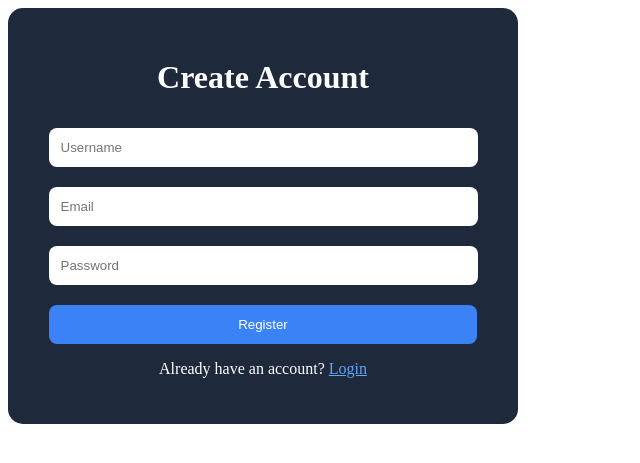
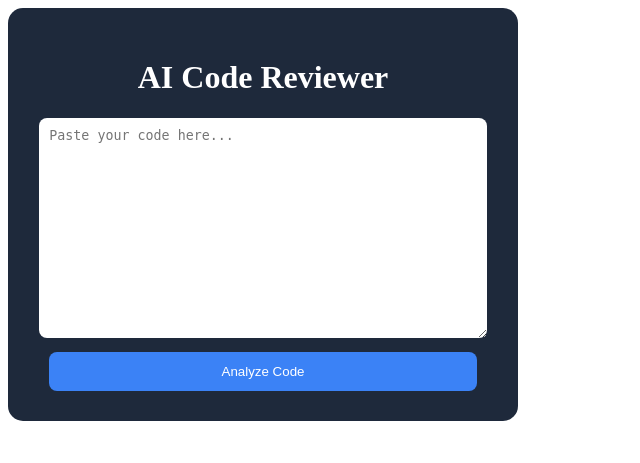
Before and after one commit to Anukarsh123/CodeReviewerAI, a Flask app: template templates/review.html in a window 1280 px wide. Shown: the top 463 px of the page, without its empty margins (0-640 px from the left). Run offline with Flask 3, Linux system fonts and the light colour scheme; the template is opened without the code that fills it, so the values that code supplies are empty.

Commit message:
Update review.html

```diff
--- a/templates/review.html
+++ b/templates/review.html
@@ -1,43 +1,35 @@
 <!DOCTYPE html>
 <html>
 <head>
-    <title>Register - Code Reviewer AI</title>
-    <link rel="stylesheet" href="/static/style.css">
+    <title>AI Code Reviewer</title>
+    <link rel="stylesheet" href="{{ url_for('static', filename='css/style.css') }}">
 </head>
 
 <body>
 
 <div class="container">
 
-    <h1>Create Account</h1>
+    <h1>AI Code Reviewer</h1>
 
-    <form method="POST">
+    <form method="POST" action="/review">
 
-        <input type="text"
-               name="username"
-               placeholder="Username"
-               required>
-
-        <input type="email"
-               name="email"
-               placeholder="Email"
-               required>
-
-        <input type="password"
-               name="password"
-               placeholder="Password"
-               required>
+        <textarea
+            name="code"
+            placeholder="Paste your code here..."
+            required></textarea>
 
         <button type="submit">
-            Register
+            Analyze Code
         </button>
 
     </form>
 
-    <p>
-        Already have an account?
-        <a href="/">Login</a>
-    </p>
+    {% if result %}
+    <div class="card">
+        <h3>Analysis Result</h3>
+        <p>{{ result|safe }}</p>
+    </div>
+    {% endif %}
 
 </div>
 
```
